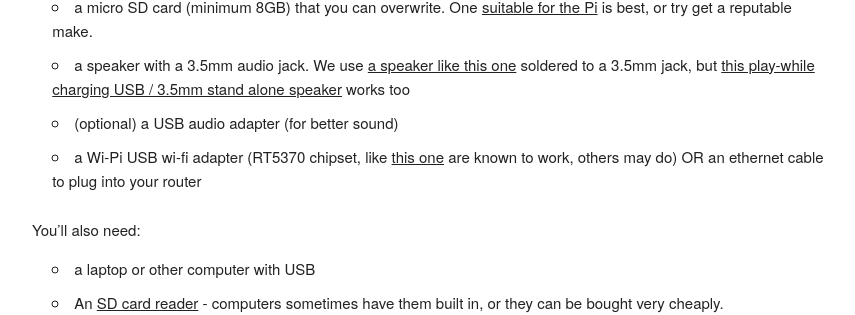
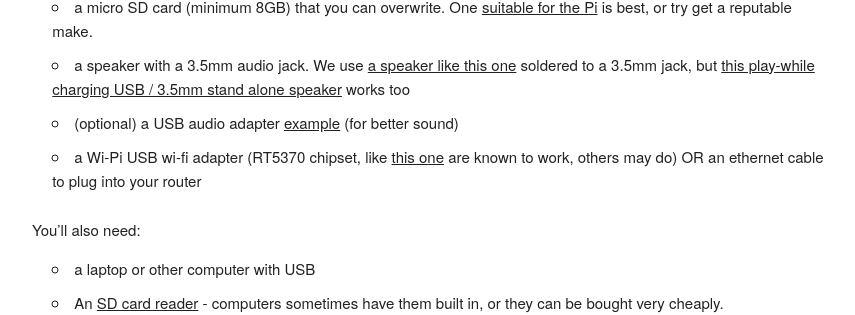
Before and after one commit to radiodan/radiodan.github.io, a Jekyll site: the page built from help/tutorials/basic-pi-radio.md, in a window 1280 px wide and 900 px high, scrolled down 364 px. Shown: the part 148-463 px from the top of the window, without its empty margins (128-983 px from the left). Built offline with Jekyll 4.4.1, drawn with Linux system fonts in a browser that asks for light colours; comment, search, counter and statistics services are not loaded.

Commit message:
Link for sound card

```diff
--- a/help/tutorials/basic-pi-radio.md
+++ b/help/tutorials/basic-pi-radio.md
@@ -17,7 +17,7 @@ For your radio you'll need the following:
 - a power cable for the Pi
 - a micro SD card (minimum 8GB) that you can overwrite. One [suitable for the Pi](http://cpc.farnell.com/samsung/mmctr08gubch-rmlmk-farn-kit/memory-microsd-noobs-java-8gb/dp/SC13458) is best, or try get a reputable make.
 - a speaker with a 3.5mm audio jack. We use [a speaker like this one](http://uk.farnell.com/visaton/2901/speaker-miniature-k50-8ohm/dp/4662064) soldered to a 3.5mm jack, but [this play-while charging USB / 3.5mm stand alone speaker](http://www.amazon.co.uk/Veho-Rechargeable-Speaker-iPods-Players/dp/B002CS2T4I/ref=sr_1_1) works too
-- (optional) a USB audio adapter (for better sound)
+- (optional) a USB audio adapter [example](http://thepihut.com/products/usb-audio-adapter) (for better sound)
 - a Wi-Pi USB wi-fi adapter (RT5370 chipset, like [this one](http://cpc.farnell.com/1/1/110228-dongle-wifi-usb-raspberry-pi-wipi-element14.html) are known to work, others may do) OR an ethernet cable to plug into your router
 
 You'll also need:
```
